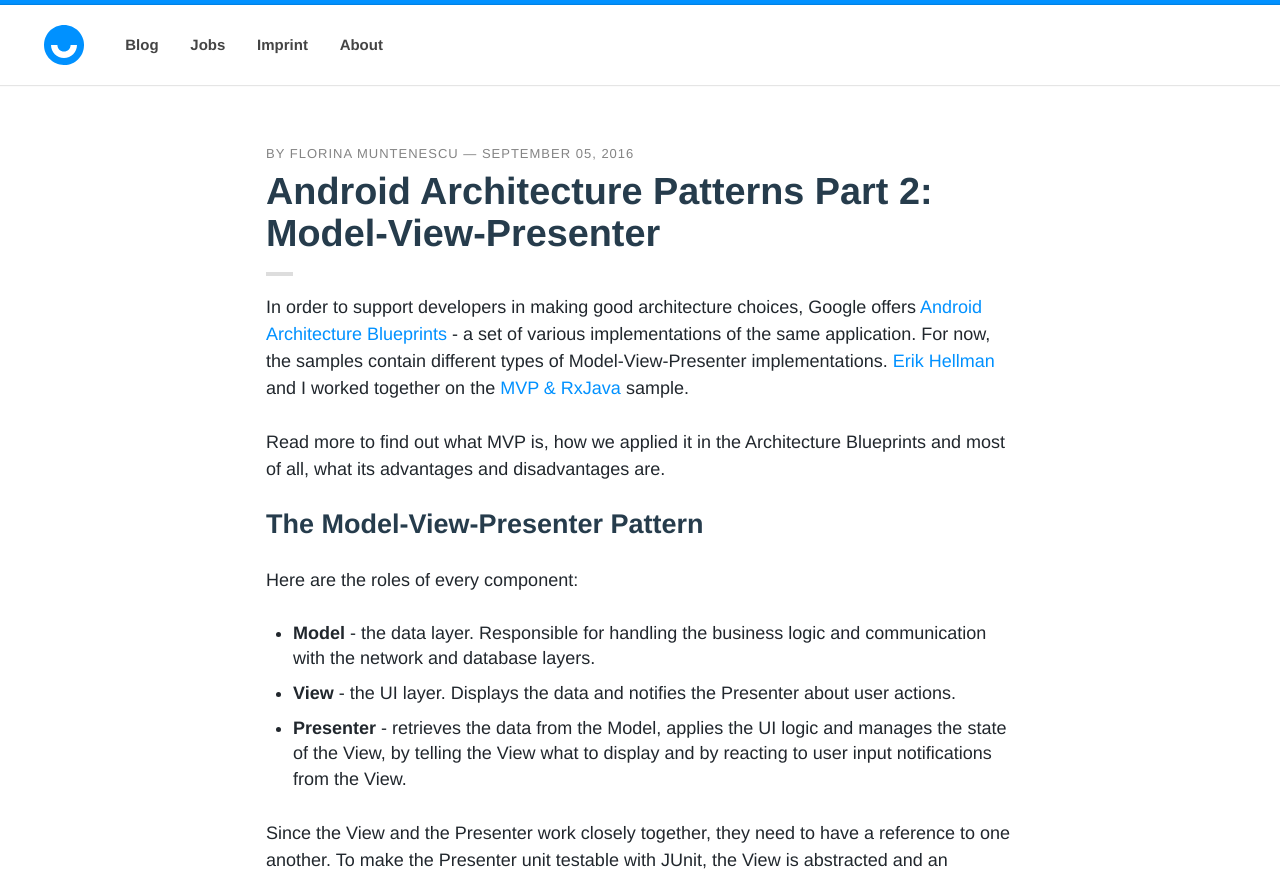
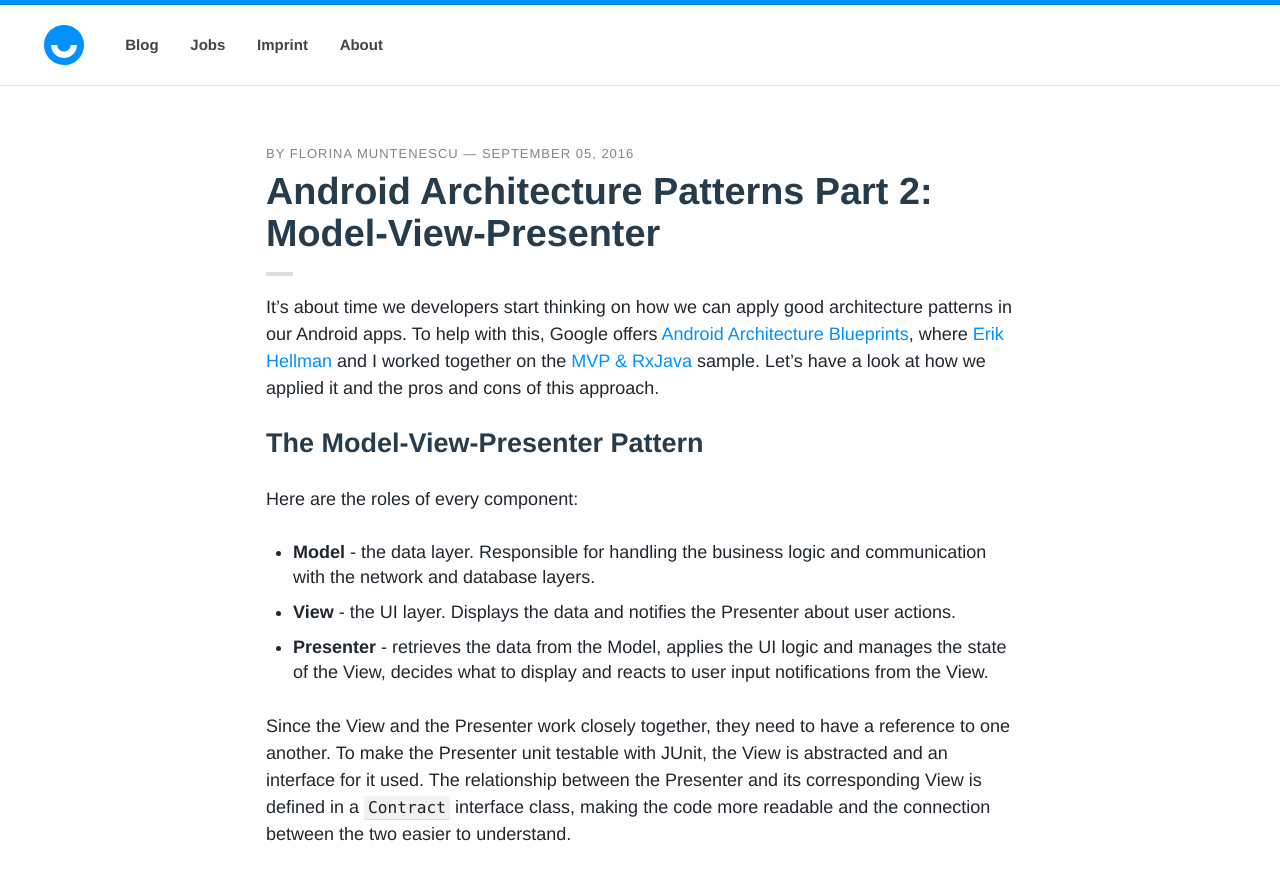
Before and after one commit to upday/upday.github.io, a Jekyll site: the page built from _posts/blog/2016-09-05-model-view-presenter.md, in a window 1280 px wide and 1400 px high, cut to the strip 0-869 px from the top of the window. Built offline with Jekyll 4.4.1, drawn with Linux system fonts in a browser that asks for light colours; nearby versions of some CDN libraries; some web fonts are replaced; comment, search, counter and statistics services are not loaded; some of the changed text lies outside the part shown.

Commit message:
mvp updated based on reviews

```diff
--- a/_posts/blog/2016-09-05-model-view-presenter.md
+++ b/_posts/blog/2016-09-05-model-view-presenter.md
@@ -10,9 +10,7 @@
 date: 2016-09-05T10:39:55-04:00
 ---
 
-In order to support developers in making good architecture choices, Google offers <a href="https://github.com/googlesamples/android-architecture">Android Architecture Blueprints</a> - a set of various implementations of the same application. For now, the samples contain different types of Model-View-Presenter implementations. <a href="https://github.com/erikhellman">Erik Hellman</a> and I worked together on the <a href="https://github.com/googlesamples/android-architecture/tree/todo-mvp-rxjava/">MVP & RxJava</a> sample.
-
-Read more to find out what MVP is, how we applied it in the Architecture Blueprints and most of all, what its advantages and disadvantages are.
+It's about time we developers start thinking on how we can apply good architecture patterns in our Android apps. To help with this, Google offers <a href="https://github.com/googlesamples/android-architecture">Android Architecture Blueprints</a>, where <a href="https://github.com/erikhellman">Erik Hellman</a> and I worked together on the <a href="https://github.com/googlesamples/android-architecture/tree/todo-mvp-rxjava/">MVP & RxJava</a> sample. Let's have a look at how we applied it and the pros and cons of this approach.
 
 ## The Model-View-Presenter Pattern
 
@@ -20,7 +18,7 @@
 
 * **Model** - the data layer. Responsible for handling the business logic and communication with the network and database layers.
 * **View** -  the UI layer. Displays the data and notifies the Presenter about user actions.
-* **Presenter** -  retrieves the data from the Model, applies the UI logic and manages the state of the View, by telling the View what to display and by reacting to user input notifications from the View.
+* **Presenter** -  retrieves the data from the Model, applies the UI logic and manages the state of the View, decides what to display and reacts to user input notifications from the View.
 
 Since the View and the Presenter work closely together, they need to have a reference to one another. To make the Presenter unit testable with JUnit, the View is abstracted and an interface for it used. The relationship between the Presenter and its corresponding View is defined in a `Contract` interface class, making the code more readable and the connection between the two easier to understand.
 
@@ -31,9 +29,9 @@
 </picture>
 </center>
 
-## The Model-View-Presenter Pattern & RxJava In Android Architecture Blueprints
+## The Model-View-Presenter Pattern & RxJava in Android Architecture Blueprints
 
-The blueprint sample is a  <a href="https://github.com/googlesamples/android-architecture/wiki/To-do-app-specification">”To Do” application</a>. It lets a user create, read, update and delete “To Do” tasks. The asynchronous operations are handled with the help of RxJava.
+The blueprint sample is a  <a href="https://github.com/googlesamples/android-architecture/wiki/To-do-app-specification">”To Do” application</a>. It lets a user create, read, update and delete “To Do” tasks, as well as apply filters to the displayed list of tasks. RxJava is used to move off the main thread and be able to handle asynchronous operations.
 
 ### Model
 
@@ -126,6 +124,7 @@
 ### Presenter
 
 The Presenter and its corresponding View are created by the Activity. References to the View and to the `TaskRepository` - the Model - are given to the constructor of the Presenter. In the implementation of the constructor, the Presenter will call the `setPresenter` method of the View.
+This can be simplified when using a dependency injection framework that allows the injection of the Presenters in the corresponding views, reducing the coupling of the classes. The implementation of the ToDo-MVP with Dagger is covered in <a href="https://github.com/googlesamples/android-architecture">another sample</a>.
 
 All Presenters implement the same BasePresenter interface.
 
@@ -162,6 +161,13 @@
 
 Apart from `subscribe` and `unsubscribe`, each Presenter exposes other methods, corresponding to the user actions in the View. For example, the `AddEditTaskPresenter`, adds methods like `createTask`, that would be called when the user presses the button that creates a new task. This ensures that all the user actions - and consequently all the UI logic - go through the Presenter and thereby can be unit tested.
 
+## Disadvantages of Model-View-Presenter Pattern
+
+The Model-View-Presenter pattern brings with it a very good separation of concerns. While this is for sure a pro, when developing a small app or a prototype, this can seem like an overhead. To decrease the number of interfaces used, some developers remove the `Contract` interface class, and the interface for the Presenter.
+One of the pitfalls of MVP appears when moving the UI logic to the Presenter: this becomes now an all-knowing class, with thousands of lines of code. To solve this, split the code even more and remember to create classes that have only one responsibility and are unit testable.
+
 ## Conclusion
 
 The <a href="https://upday.github.io/blog/model-view-controller/">Model-View-Controller pattern</a> has two main disadvantages: firstly, the View has a reference to both the Controller and the Model; and secondly, it does not limit the handling of UI logic to a single class, this responsibility being shared between the Controller and the View or the Model. The Model-View-Presenter pattern solves both of these issues by breaking the connection that the View has with the Model and creating only **one class that handles** everything related to **the presentation of the View** - the Presenter: a single class that is easy to unit test.
+
+What if we want an event-based architecture, where the View can react on changes? Stay tuned for the next patterns sampled in the <a href="https://github.com/googlesamples/android-architecture">Android Architecture Blueprints</a> to see how could this be implemented.
```
